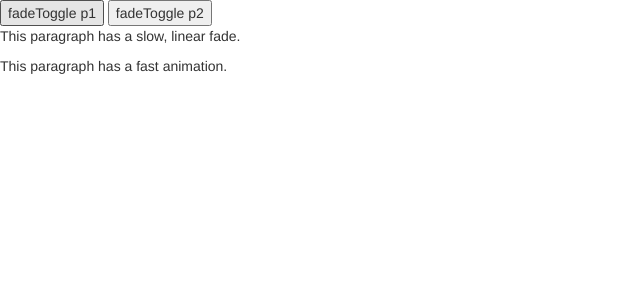
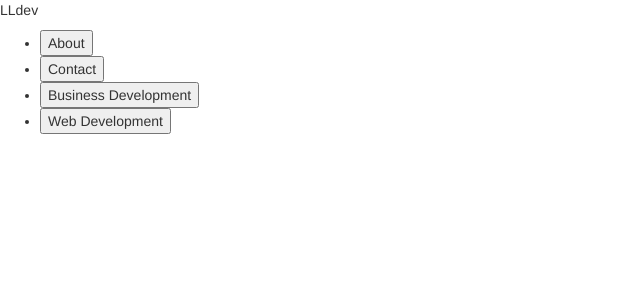
Before and after one commit to Ro-Lopez/tester, a PHP site: page / in a window 1280 px wide. Shown: the top 300 px of the page, without its empty margins (0-640 px from the left). Run offline with PHP 8.4, Linux system fonts and the light colour scheme; some libraries are stand-ins or nearby versions.

Commit message:
got the main back end set up - now to work on front end

```diff
--- /dev/null
+++ b/css/style.css
@@ -0,0 +1,14 @@
+
+
+
+
+
+.col-md-6 {
+	text-align: center;
+}
+
+
+.col-4 {
+	padding-right: 5em;
+
+}
--- a/index.php
+++ b/index.php
@@ -6,50 +6,120 @@
 
 		<meta charset="utf-8">
 
-		<!-- Latest compiled and minified CSS -->
-		<link rel="stylesheet" href="https://maxcdn.bootstrapcdn.com/bootstrap/3.3.7/css/bootstrap.min.css"
-			integrity="sha384-BVYiiSIFeK1dGmJRAkycuHAHRg32OmUcww7on3RYdg4Va+PmSTsz/K68vbdEjh4u" crossorigin="anonymous">
 
-		<!-- Custom CSS Goes HERE -->
+		<link rel="stylesheet" href="https://maxcdn.bootstrapcdn.com/bootstrap/3.3.7/css/bootstrap.min.css" integrity="sha384-BVYiiSIFeK1dGmJRAkycuHAHRg32OmUcww7on3RYdg4Va+PmSTsz/K68vbdEjh4u" crossorigin="anonymous">
+
+
+		<script src="https://code.jquery.com/jquery-1.10.2.js"></script>
+
+
 		<link rel="stylesheet" href="css/style.css" type="text/css">
 
-		<!-- HTML5 shim and Respond.js for IE8 support of HTML5 elements and media queries -->
-		<!-- WARNING: Respond.js doesn't work if you view the page via file:// -->
-		<!--[if lt IE 9]>
-<!--		<script src="https://oss.maxcdn.com/html5shiv/3.7.2/html5shiv.min.js"></script>-->
-		<!--<script src="https://oss.maxcdn.com/respond/1.4.2/respond.min.js"></script>-->
-<!--		<![endif]-->
-
-		<!-- jQuery v3.0 -->
-		<script src="https://cdnjs.cloudflare.com/ajax/libs/jquery/3.0.0/jquery.min.js" type="text/javascript"></script>
-
-		<script src="https://code.jquery.com/jquery-1.10.2.js" type="text/javascript"></script>
-
-		<!-- Waypoints.js -->
-		<script src="js/jquery.waypoints.min.js" type="text/javascript"></script>
-
-		<!-- Custom Waypoints JavaScript File -->
-		<script src="js/custom-waypoints.js" type="text/javascript"></script>
-
-		<!-- Latest compiled and minified JavaScript -->
-		<script src="https://maxcdn.bootstrapcdn.com/bootstrap/3.3.7/js/bootstrap.min.js" integrity="sha384-Tc5IQib027qvyjSMfHjOMaLkfuWVxZxUPnCJA7l2mCWNIpG9mGCD8wGNIcPD7Txa"
-			  crossorigin="anonymous"></script>
 
 
 		<title>Testing Page</title>
 
 	</head>
 
-	<body class="sfooter">
-
-		<button>fadeToggle p1</button>
-		<button>fadeToggle p2</button>
-		<p>This paragraph has a slow, linear fade.</p>
-		<p>This paragraph has a fast animation.</p>
-		<div id="log"></div>
 
 
 
+	<body>
+
+
+		<section>
+
+		<div class="container-fluid">
+
+			<div class="row">
+
+				<div class="col-4"></div>
+					<div>
+					<p>LLdev</p>
+					</div>
+
+
+				<div class="col-8S">
+
+					<ul>
+
+						<li>
+							<button id="aboutButt">About</button>
+						</li>
+
+						<li>
+							<button id="contactButt">Contact</button>
+						</li>
+
+						<li>
+							<button id="busidevButt">Business Development</button>
+						</li>
+
+						<li>
+							<button id="webdevButt">Web Development</button>
+						</li>
+
+					</ul>
+
+				</div>
+
+			</div>
+
+		</div>
+
+		</section>
+
+
+
+
+		<SECTION>
+
+			<div class="container">
+
+				<div class = "row">
+
+					<div class="col-md-6">
+
+						<div id="aboutContent"> These are facts about me </div>
+
+					</div>
+
+					<div class="col-md-6">
+
+							<div id="webdevContent"> Web development stuff </div>
+
+					</div>
+
+				</div>
+
+			</div>
+
+		</SECTION>
+
+
+		<SECTION>
+
+			<div class="container">
+
+					<div class="row">
+
+						<div class="col-md-6">
+
+							<div id="busidevContent"> Let me start your business </div>
+
+						</div>
+
+						<div class="col-md-6">
+
+							<div id="contactsContent"> These are my contacts </div>
+
+						</div>
+
+					</div>
+
+			</div>
+
+		</SECTION>
 
 
 
@@ -84,6 +154,61 @@
 
 
 
+	<script>
+
+		$(document).ready(function() {
+
+			$("#contactsContent").hide();
+			$("#busidevContent").hide();
+			$("#webdevContent").hide();
+			$("#aboutContent").hide();
+
+
+
+			$("#aboutButt").click(function(){
+				$("#busidevContent").hide();
+				$("#contactsContent").hide();
+				$("#webdevContent").hide();
+				$("#titleContent").hide();
+				$("#aboutContent").show(1000);
+
+
+
+			});
+
+
+			$("#webdevButt").click(function(){
+				$("#titleContent").hide();
+				$("#contactsContent").hide();
+				$("#aboutContent").hide();
+				$("#busidevContent").hide();
+				$("#webdevContent").show(1000);
+			});
+
+
+			$("#busidevButt").click(function(){
+				$("#titleContent").hide();
+				$("#contactsContent").hide();
+				$("#aboutContent").hide();
+				$("#webdevContent").hide();
+				$("#busidevContent").show(1000);
+			});
+
+
+			$("#contactButt").click(function(){
+				$("#titleContent").hide();
+				$("#aboutContent").hide();
+				$("#webdevContent").hide();
+				$("#busidevContent").hide();
+				$("#contactsContent").show(1000);
+			});
+
+		});
+
+
+	</script>
+
+
 
 
 
```
Also changed, not shown: javascript.js (deleted, +0 -9 lines).
